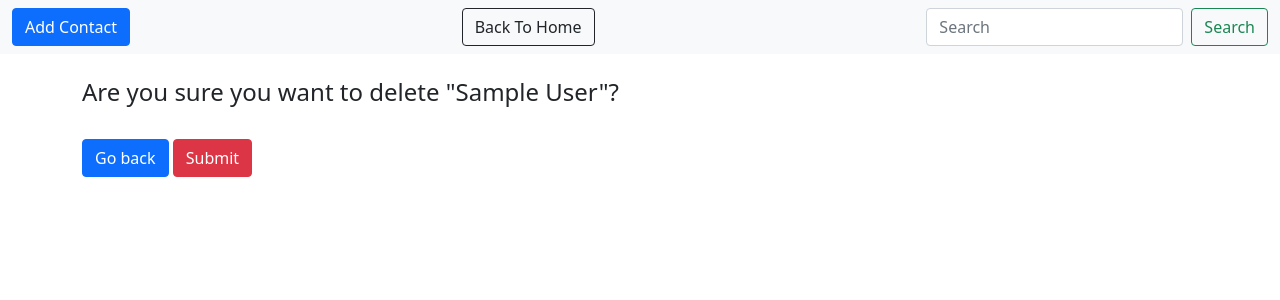
After one commit to Michael233ctrl/AddressBook, a Django app: page /delete-contact/1/ in a window 1280 px wide. The commit adds this page. Shown: the top 300 px of the page. Run offline with Django 3.2, Linux system fonts and the light colour scheme; tables that the repository leaves empty hold one stand-in row (values such as "Sample post").

Commit message:
Added search functionality

```diff
--- a/base/templates/base/all-contacts.html
+++ b/base/templates/base/contacts.html
@@ -16,16 +16,16 @@
         <tbody>
         {% for contact in contacts %}
             <tr>
-                <th scope="row"><a href="{% url 'edit_contact' contact.id %}">Edit</a></th>
+                <th scope="row"><a href="{% url 'edit_contact' contact.id %}"><i class="fas fa-user"></i></a></th>
                 <td>{{ contact.first_name }}</td>
                 <td>{{ contact.last_name }}</td>
                 <td>{{ contact.phone_number }}</td>
                 <td>{{ contact.address }}</td>
                 <td>{{ contact.city }}</td>
                 <td>{{ contact.country }}</td>
+                <th><a href="{% url 'delete_contact' contact.id %}"><i class="fas fa-trash"></i></a></th>
             </tr>
         {% endfor %}
         </tbody>
     </table>
-
 {% endblock %}
--- /dev/null
+++ b/base/templates/base/delete.html
@@ -0,0 +1,12 @@
+{% extends 'base/main.html' %}
+
+{% block content %}
+    <br>
+    <h4>Are you sure you want to delete "{{ item }}"?</h4>
+    <br>
+    <form action="{% url 'delete_contact' item.id %}" method="post">
+        {% csrf_token %}
+        <a class="btn btn-primary" href="{% url 'contacts' %}">Go back</a>
+        <input class="btn btn-danger" type="submit" value="Submit"/>
+    </form>
+{% endblock %}
--- a/base/templates/base/main.html
+++ b/base/templates/base/main.html
@@ -5,6 +5,9 @@
     <title>Address book</title>
     <link href="https://cdn.jsdelivr.net/npm/bootstrap@5.1.3/dist/css/bootstrap.min.css" rel="stylesheet"
           integrity="sha384-1BmE4kWBq78iYhFldvKuhfTAU6auU8tT94WrHftjDbrCEXSU1oBoqyl2QvZ6jIW3" crossorigin="anonymous">
+    <link rel="stylesheet" href="https://cdnjs.cloudflare.com/ajax/libs/font-awesome/5.15.4/css/all.min.css"
+          integrity="sha512-1ycn6IcaQQ40/MKBW2W4Rhis/DbILU74C1vSrLJxCq57o941Ym01SwNsOMqvEBFlcgUa6xLiPY/NS5R+E6ztJQ=="
+          crossorigin="anonymous" referrerpolicy="no-referrer"/>
 </head>
 <body>
 {% include 'base/navbar.html' %}
--- a/base/templates/base/navbar.html
+++ b/base/templates/base/navbar.html
@@ -1,9 +1,18 @@
 <nav class="navbar navbar-light bg-light">
     <div class="container-fluid">
-        <a type="button" href="{% url 'add_contact' %}" class="btn btn-primary">Add Contact</a>
-        <a class="navbar-brand" href="{% url 'contacts' %}">Address Book</a>
-        <form class="d-flex">
-            <input class="form-control me-2" type="search" placeholder="Search" aria-label="Search">
+        {% if request.path != '/add-contact/' %}
+            <a type="button" href="{% url 'add_contact' %}" class="btn btn-primary">Add Contact</a>
+        {% endif %}
+        {% if request.path == '/' %}
+            <a class="navbar-brand" href="{% url 'contacts' %}">Address Book</a>
+        {% else %}
+            <a class="btn btn-outline-dark" href="{% url 'contacts' %}">Back To Home</a>
+        {% endif %}
+
+        <form action="{% url 'search_contact' %}" method="POST" class="d-flex">
+            {% csrf_token %}
+            <input class="form-control me-2" name='searched' type="search" placeholder="Search" aria-label="Search">
+
             <button class="btn btn-outline-success" type="submit">Search</button>
         </form>
     </div>
--- a/base/urls.py
+++ b/base/urls.py
@@ -5,4 +5,6 @@ urlpatterns = [
     path('', views.ContactList.as_view(), name='contacts'),
     path('add-contact/', views.add_contact, name='add_contact'),
     path('edit-contact/<int:pk>/', views.edit_contact, name='edit_contact'),
+    path('delete-contact/<int:pk>/', views.delete_contact, name='delete_contact'),
+    path('search-contact/', views.search_contact, name='search_contact'),
 ]
--- a/base/views.py
+++ b/base/views.py
@@ -1,3 +1,4 @@
+from django.db.models import Q
 from django.shortcuts import render, redirect
 from django.views.generic import ListView
 from django.contrib import messages
@@ -8,8 +9,13 @@ from .forms import ContactForm
 
 class ContactList(ListView):
     model = Contact
-    template_name = 'base/all-contacts.html'
+    template_name = 'base/contacts.html'
     context_object_name = 'contacts'
+
+
+def contact_list(request):
+    contact = Contact.objects.all()
+    return render(request, 'base/contacts.html', {'contacts': contact})
 
 
 def add_contact(request):
@@ -37,3 +43,24 @@ def edit_contact(request, pk):
             messages.error(request, 'Invalid form')
     form = ContactForm(instance=contact)
     return render(request, 'base/contact.html', {'form': form, 'action': action})
+
+
+def delete_contact(request, pk):
+    contact = Contact.objects.get(id=pk)
+    if request.method == 'POST':
+        contact.delete()
+        return redirect('contacts')
+    return render(request, 'base/delete.html', {'item': contact})
+
+
+def search_contact(request):
+    if request.method == 'POST':
+        searched = request.POST.get('searched')
+        contact = Contact.objects.filter(
+            Q(first_name__contains=searched) | Q(last_name__contains=searched) | Q(address__contains=searched) |
+            Q(city__contains=searched) | Q(country__contains=searched) | Q(phone_number__contains=searched)
+        )
+
+        return render(request, 'base/search.html', {'searched': searched, 'contacts': contact})
+
+    return render(request, 'base/search.html', {})
```
Also changed, not shown: base/templates/base/search.html (added, +37 -0 lines).
